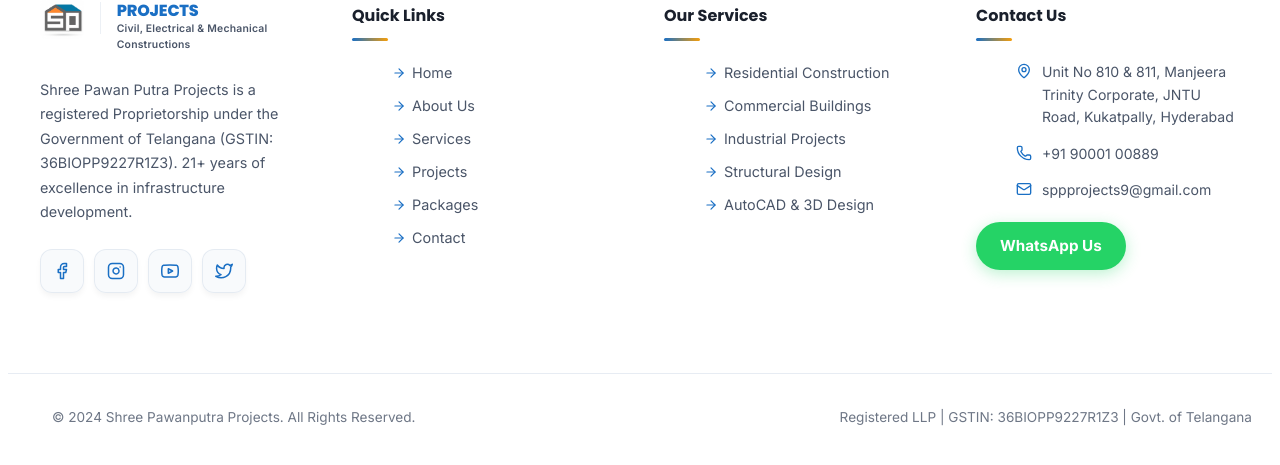
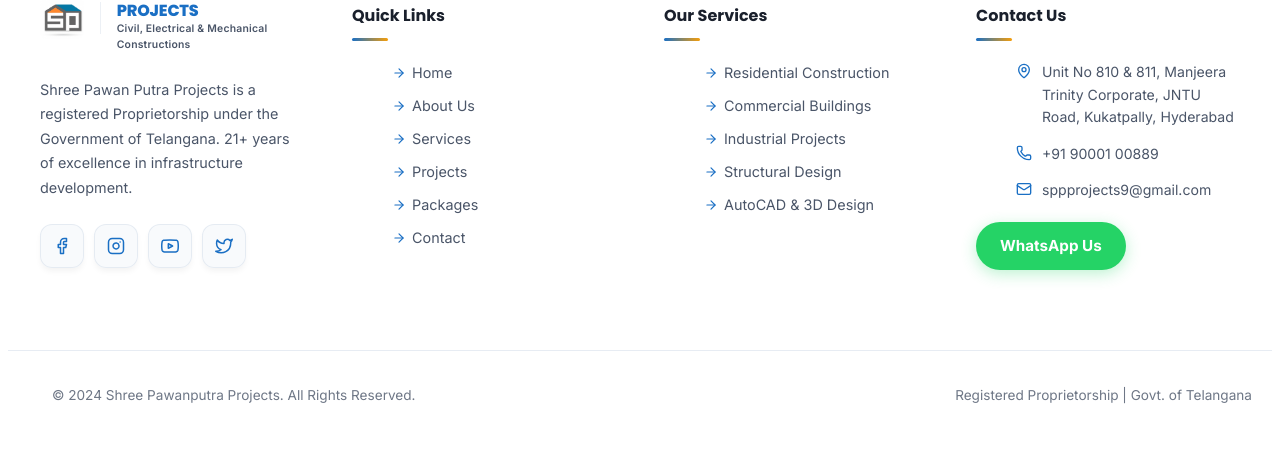
Before and after one commit to BasithRahul/brickBoltSPP, a React (Vite) app in the folder client/: page /contact in a window 1280 px wide. Shown: the part 2281-2746 px from the top of the page. Built offline with nearby package versions, Linux system fonts and the light colour scheme.

Commit message:
chore: remove GSTIN and Registered LLP references

```diff
--- a/client/src/components/Footer.jsx
+++ b/client/src/components/Footer.jsx
@@ -61,7 +61,7 @@
             </div>
           </div>
           <p className="footer__desc">
-            Shree Pawan Putra Projects is a registered Proprietorship under the Government of Telangana (GSTIN: 36BIOPP9227R1Z3). 21+ years of
+            Shree Pawan Putra Projects is a registered Proprietorship under the Government of Telangana. 21+ years of
             excellence in infrastructure development.
           </p>
           <div className="footer__socials">
@@ -128,7 +128,7 @@
       <div className="footer__bottom">
         <div className="container footer__bottom-inner">
           <p>© 2024 Shree Pawanputra Projects. All Rights Reserved.</p>
-          <p>Registered LLP | GSTIN: 36BIOPP9227R1Z3 | Govt. of Telangana</p>
+          <p>Registered Proprietorship | Govt. of Telangana</p>
         </div>
       </div>
     </footer>
--- a/client/src/pages/About.jsx
+++ b/client/src/pages/About.jsx
@@ -98,7 +98,7 @@
             </h2>
             <p>
               Shree Pawanputra Projects is a professionally managed construction company registered
-              under the <strong>Government of Telangana as a Proprietorship (GSTIN: 36BIOPP9227R1Z3)</strong>.
+              under the <strong>Government of Telangana as a Proprietorship</strong>.
             </p>
             <br />
             <p>
--- a/client/src/pages/Home.jsx
+++ b/client/src/pages/Home.jsx
@@ -106,7 +106,7 @@
         </div>
         <div className="container hero__content">
           <div className="hero__badge badge animate-fadeUp">
-            ✦ Registered Proprietorship · Govt of Telangana · GSTIN: 36BIOPP9227R1Z3 ✦
+            ✦ Registered Proprietorship · Govt of Telangana ✦
           </div>
           <h1 className="hero__title animate-fadeUp anim-delay-1">
             Build Your<br />
```
